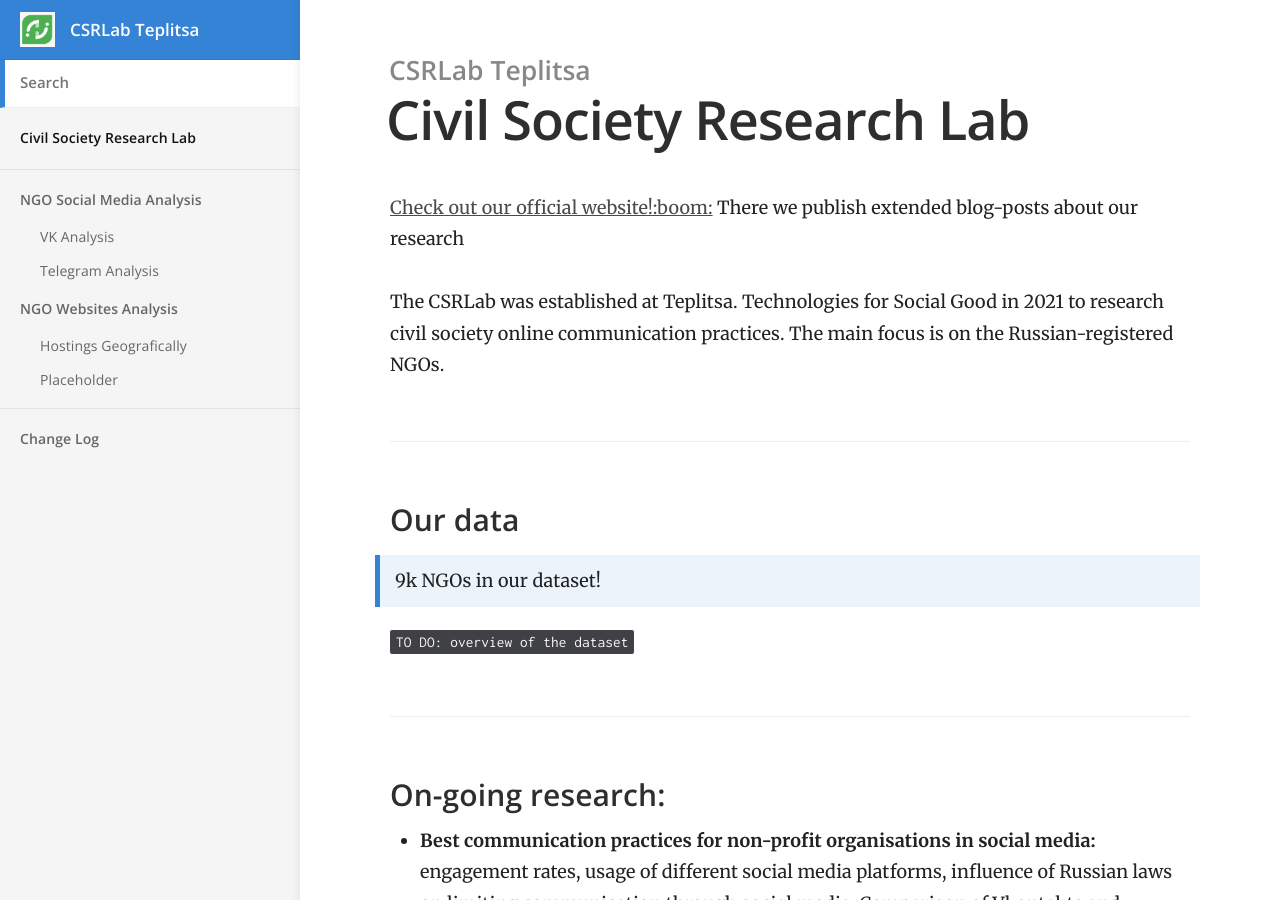
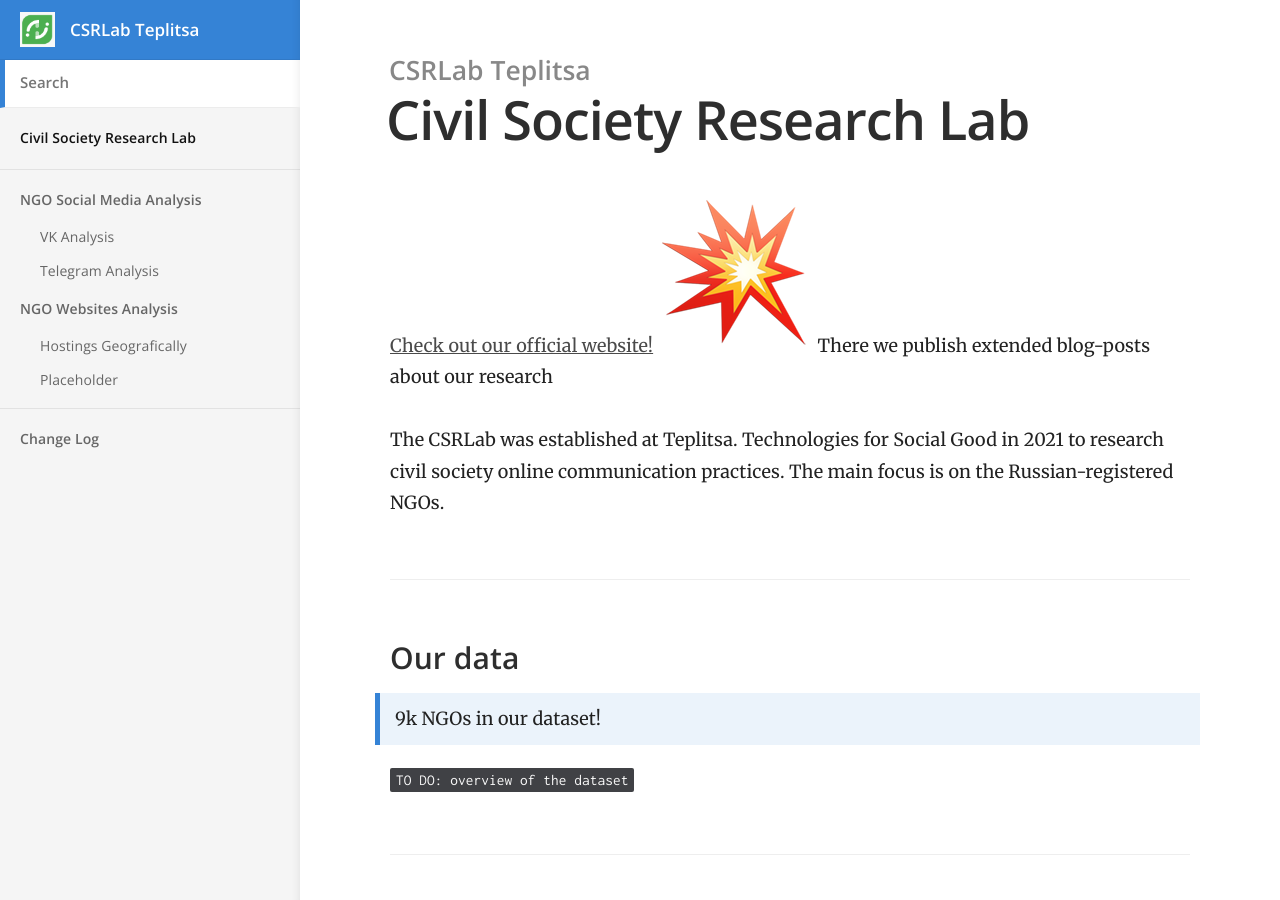
Before and after one commit to Teplitsa/CSRLab, a Jekyll site: the page built from docs/index.md, in a window 1280 px wide and 900 px high. Built offline with Jekyll 4.4.1, drawn with Linux system fonts in a browser that asks for light colours.

Commit message:
emoji from a pic

```diff
--- a/docs/index.md
+++ b/docs/index.md
@@ -2,7 +2,7 @@
 title: Civil Society Research Lab
 ---
 
-[Check out our official website!:boom:](http://lab.te-st.ru/) There we publish extended blog-posts about our research
+[Check out our official website!![:boom:](https://raw.githubusercontent.com/Teplitsa/CSRLab/main/docs/images/boom.png)](http://lab.te-st.ru/) There we publish extended blog-posts about our research
 
 The CSRLab was established at Teplitsa. Technologies for Social Good in 2021 to research civil society online communication practices. The main focus is on the Russian-registered NGOs.
 
```
Also changed, not shown: docs/images/boom.png (added).
